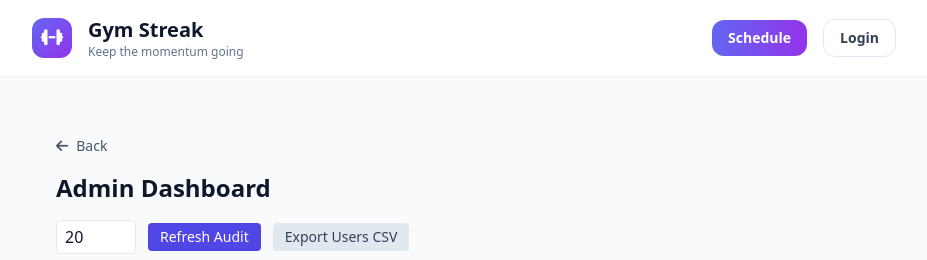
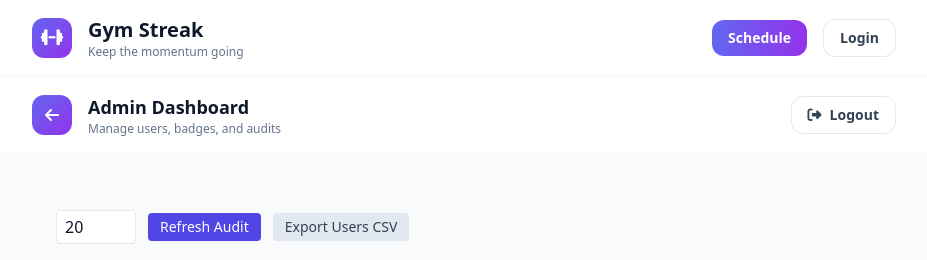
Before and after one commit to umangthapa1/gym-streak-tracker, a Python web app: template app/templates/admin.html in a window 1280 px wide. Shown: the top 260 px of the page, without its empty margins (176-1103 px from the left). Run offline with Jinja, Linux system fonts and the light colour scheme; the template is opened without the code that fills it, so the values that code supplies are empty; some libraries are stand-ins or nearby versions.

Commit message:
ui: match admin & badges page nav headers to routines-style back icon

```diff
--- a/app/templates/admin.html
+++ b/app/templates/admin.html
@@ -1,8 +1,23 @@
 {% extends "base.html" %}
+{% block page_nav %}
+<header class="bg-white border-b border-slate-100 sticky top-16 z-40">
+    <div class="max-w-4xl mx-auto px-4 py-4 flex items-center gap-4">
+        <a href="/" class="w-10 h-10 rounded-xl bg-gradient-to-br from-indigo-500 to-purple-600 hover:from-indigo-600 hover:to-purple-700 flex items-center justify-center text-white transition-all hover:shadow-lg">
+            <i class="fas fa-arrow-left"></i>
+        </a>
+        <div>
+            <h1 class="text-lg font-bold text-slate-900">Admin Dashboard</h1>
+            <p class="text-xs text-slate-500">Manage users, badges, and audits</p>
+        </div>
+        <a href="/logout" class="ml-auto px-4 py-2 rounded-xl border border-slate-200 hover:bg-slate-50 text-slate-700 font-semibold transition-all text-sm">
+            <i class="fas fa-sign-out-alt mr-2"></i>Logout
+        </a>
+    </div>
+</header>
+{% endblock %}
+
 {% block content %}
 <div class="max-w-4xl mx-auto p-6">
-    <a href="/" class="inline-flex items-center gap-2 text-sm text-slate-600 hover:text-slate-900 mb-4"><i class="fas fa-arrow-left"></i> Back</a>
-    <h1 class="text-2xl font-bold mb-4">Admin Dashboard</h1>
     <div class="mb-4 flex items-center gap-3">
         <input id="audit-limit" type="number" class="border px-2 py-1 rounded w-20" value="20" />
         <button id="refresh-audit" class="px-3 py-1 rounded bg-indigo-600 text-white text-sm">Refresh Audit</button>
```
Also changed, not shown: app/templates/badges.html (+14 -2 lines).
